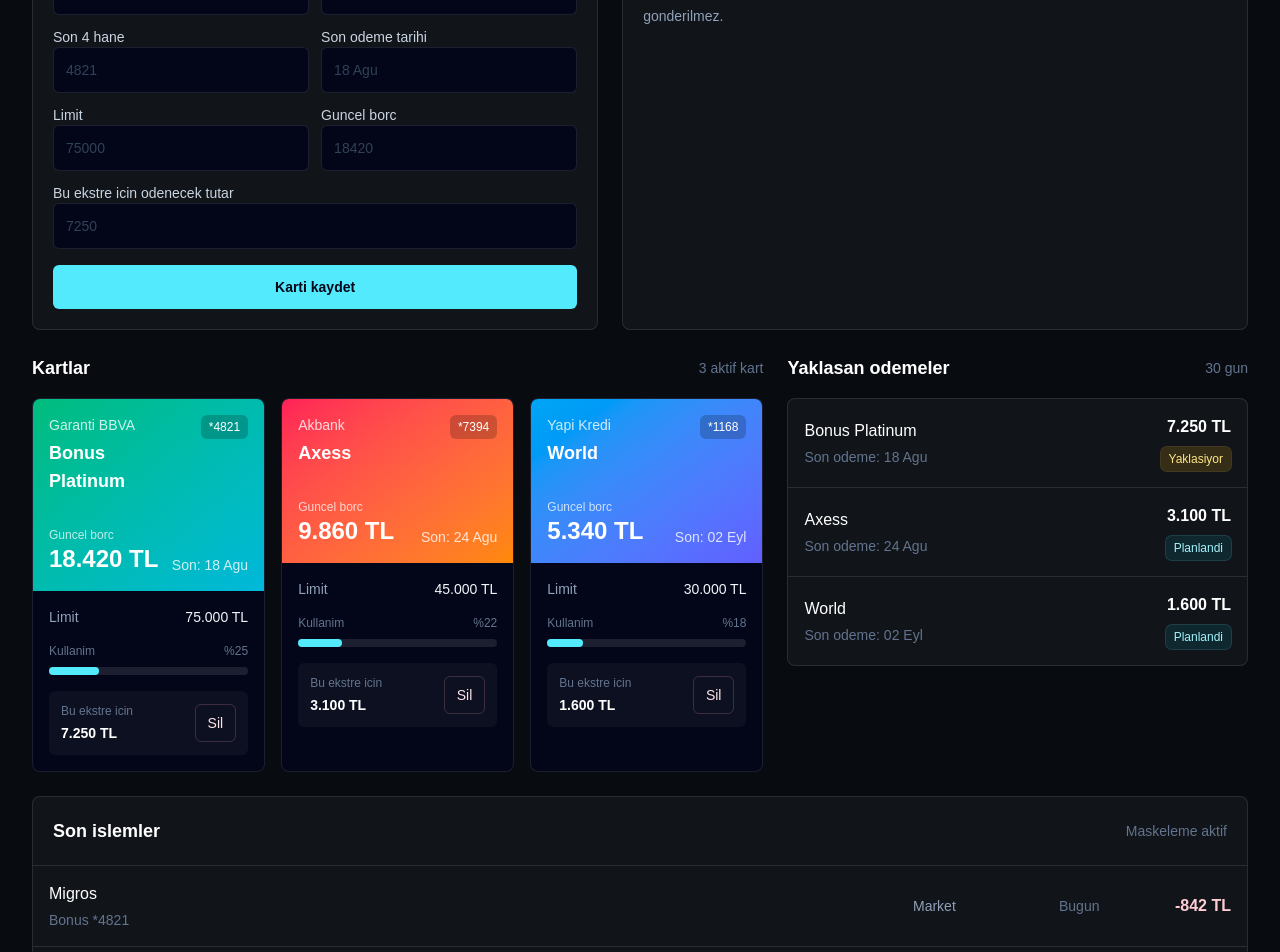
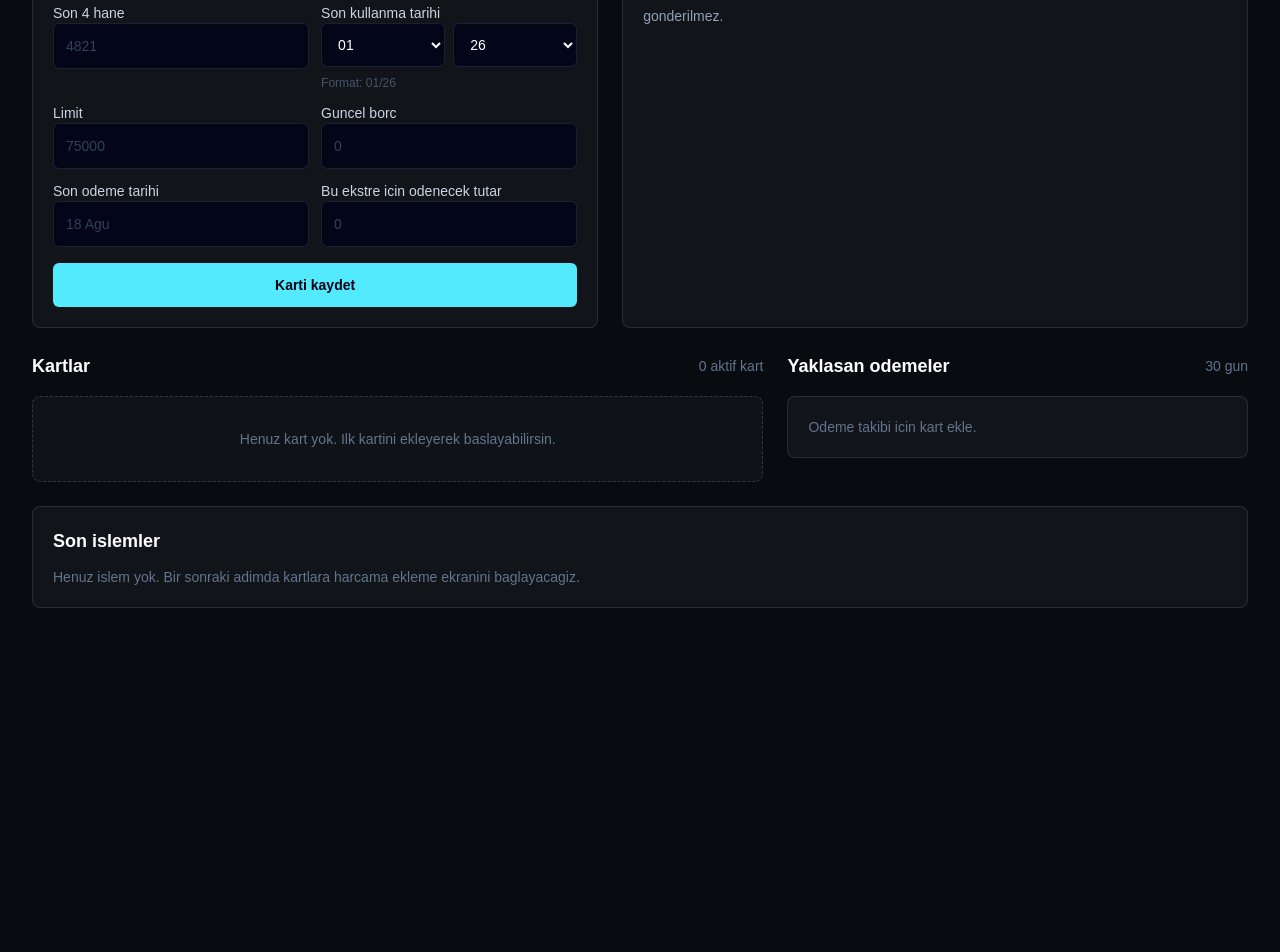
Before and after one commit to muratmemil/kartv1, a Next.js app: page / in a window 1280 px wide. Shown: the part 500-1452 px from the top of the page. After the commit the page ends 1128 px from the top, so only its background shows below. Built offline with nearby package versions, Linux system fonts and the light colour scheme.

Commit message:
Fix card entry flow

```diff
--- a/app/page.tsx
+++ b/app/page.tsx
@@ -7,6 +7,7 @@
   bank: string;
   name: string;
   last4: string;
+  expiryDate: string;
   color: string;
   debt: number;
   limit: number;
@@ -18,6 +19,8 @@
   bank: string;
   name: string;
   last4: string;
+  expiryMonth: string;
+  expiryYear: string;
   debt: string;
   limit: string;
   dueDate: string;
@@ -32,15 +35,7 @@
   status: "Yaklasiyor" | "Planlandi" | "Odendi";
 };
 
-type Transaction = {
-  merchant: string;
-  card: string;
-  date: string;
-  amount: string;
-  category: string;
-};
-
-const storageKey = "kart-takip:v0.2:cards";
+const storageKey = "kart-takip:v0.3:cards";
 
 const colorOptions = [
   "from-emerald-500 to-cyan-500",
@@ -49,58 +44,20 @@
   "from-violet-500 to-fuchsia-500",
 ];
 
-const initialCards: Card[] = [
-  {
-    id: "bonus-4821",
-    bank: "Garanti BBVA",
-    name: "Bonus Platinum",
-    last4: "4821",
-    color: colorOptions[0],
-    debt: 18420,
-    limit: 75000,
-    dueDate: "18 Agu",
-    dueAmount: 7250,
-  },
-  {
-    id: "axess-7394",
-    bank: "Akbank",
-    name: "Axess",
-    last4: "7394",
-    color: colorOptions[1],
-    debt: 9860,
-    limit: 45000,
-    dueDate: "24 Agu",
-    dueAmount: 3100,
-  },
-  {
-    id: "world-1168",
-    bank: "Yapi Kredi",
-    name: "World",
-    last4: "1168",
-    color: colorOptions[2],
-    debt: 5340,
-    limit: 30000,
-    dueDate: "02 Eyl",
-    dueAmount: 1600,
-  },
-];
+const months = Array.from({ length: 12 }, (_, index) => String(index + 1).padStart(2, "0"));
+const years = Array.from({ length: 12 }, (_, index) => String(new Date().getFullYear() + index).slice(-2));
 
 const emptyForm: CardForm = {
   bank: "",
   name: "",
   last4: "",
+  expiryMonth: "01",
+  expiryYear: years[0] ?? "26",
   debt: "",
   limit: "",
   dueDate: "",
   dueAmount: "",
 };
-
-const transactions: Transaction[] = [
-  { merchant: "Migros", card: "Bonus *4821", date: "Bugun", amount: "-842 TL", category: "Market" },
-  { merchant: "Shell", card: "Axess *7394", date: "Dun", amount: "-1.250 TL", category: "Ulasim" },
-  { merchant: "Netflix", card: "World *1168", date: "08 Agu", amount: "-229 TL", category: "Abonelik" },
-  { merchant: "Hepsiburada", card: "Bonus *4821", date: "06 Agu", amount: "-2.480 TL", category: "Alisveris" },
-];
 
 const statusStyles: Record<Payment["status"], string> = {
   Yaklasiyor: "bg-amber-400/15 text-amber-200 ring-amber-300/20",
@@ -130,55 +87,69 @@
 }
 
 function makePayments(cards: Card[]): Payment[] {
-  return cards.map((card, index) => ({
+  return cards
+    .filter((card) => card.dueDate || card.dueAmount > 0)
+    .map((card, index) => ({
       id: card.id,
       card: card.name,
-    date: card.dueDate,
+      date: card.dueDate || "Tarih yok",
       amount: card.dueAmount,
       status: index === 0 ? "Yaklasiyor" : "Planlandi",
     }));
 }
 
-function safeCardFromUnknown(card: Card) {
+function safeCardFromUnknown(card: Partial<Card>) {
+  const last4 = String(card.last4 ?? "").replace(/\D/g, "").slice(-4);
+  const expiryDate = /^\d{2}\/\d{2}$/.test(String(card.expiryDate ?? "")) ? String(card.expiryDate) : "01/26";
+
   return {
-    id: String(card.id),
-    bank: String(card.bank),
-    name: String(card.name),
-    last4: String(card.last4).replace(/\D/g, "").slice(-4),
-    color: colorOptions.includes(card.color) ? card.color : colorOptions[0],
+    id: String(card.id ?? crypto.randomUUID()),
+    bank: String(card.bank ?? ""),
+    name: String(card.name ?? ""),
+    last4,
+    expiryDate,
+    color: colorOptions.includes(String(card.color)) ? String(card.color) : colorOptions[0],
     debt: Number(card.debt) || 0,
     limit: Number(card.limit) || 0,
-    dueDate: String(card.dueDate),
+    dueDate: String(card.dueDate ?? ""),
     dueAmount: Number(card.dueAmount) || 0,
   };
 }
 
-function getStoredCards() {
-  if (typeof window === "undefined") {
-    return initialCards;
-  }
-
+function readStoredCards() {
   try {
     const storedCards = window.localStorage.getItem(storageKey);
     if (!storedCards) {
-      return initialCards;
+      return [];
     }
 
-    const parsed = JSON.parse(storedCards) as Card[];
-    return parsed.map(safeCardFromUnknown).filter((card) => card.last4.length === 4);
+    const parsed = JSON.parse(storedCards) as Partial<Card>[];
+    return parsed
+      .map(safeCardFromUnknown)
+      .filter((card) => card.bank && card.name && card.last4.length === 4 && card.limit > 0);
   } catch {
-    return initialCards;
+    return [];
   }
 }
 
 export default function Home() {
-  const [cards, setCards] = useState<Card[]>(getStoredCards);
+  const [cards, setCards] = useState<Card[]>([]);
   const [form, setForm] = useState<CardForm>(emptyForm);
   const [formError, setFormError] = useState("");
+  const [isReady, setIsReady] = useState(false);
 
   useEffect(() => {
+    window.setTimeout(() => {
+      setCards(readStoredCards());
+      setIsReady(true);
+    }, 0);
+  }, []);
+
+  useEffect(() => {
+    if (isReady) {
       window.localStorage.setItem(storageKey, JSON.stringify(cards));
-  }, [cards]);
+    }
+  }, [cards, isReady]);
 
   const totals = useMemo(() => {
     const totalDebt = cards.reduce((sum, card) => sum + card.debt, 0);
@@ -202,6 +173,7 @@
   function updateForm(field: keyof CardForm, value: string) {
     const safeValue = field === "last4" ? value.replace(/\D/g, "").slice(0, 4) : value;
     setForm((current) => ({ ...current, [field]: safeValue }));
+    setFormError("");
   }
 
   function addCard(event: FormEvent<HTMLFormElement>) {
@@ -210,21 +182,38 @@
     const bank = form.bank.trim();
     const name = form.name.trim();
     const last4 = form.last4.trim();
+    const expiryDate = `${form.expiryMonth}/${form.expiryYear}`;
     const dueDate = form.dueDate.trim();
     const debt = parseMoney(form.debt);
     const limit = parseMoney(form.limit);
     const dueAmount = parseMoney(form.dueAmount);
 
-    if (!bank || !name || !dueDate || last4.length !== 4 || limit <= 0) {
-      setFormError("Banka, kart adi, son 4 hane, limit ve son odeme tarihi zorunlu.");
+    if (!bank) {
+      setFormError("Banka adi gerekli.");
+      return;
+    }
+
+    if (!name) {
+      setFormError("Kart adi gerekli.");
+      return;
+    }
+
+    if (last4.length !== 4) {
+      setFormError("Son 4 hane tam olarak 4 rakam olmali.");
+      return;
+    }
+
+    if (limit <= 0) {
+      setFormError("Limit 0'dan buyuk olmali.");
       return;
     }
 
     const nextCard: Card = {
-      id: `${name.toLowerCase().replace(/[^a-z0-9]+/g, "-")}-${last4}-${Date.now()}`,
+      id: `${last4}-${Date.now()}`,
       bank,
       name,
       last4,
+      expiryDate,
       color: colorOptions[cards.length % colorOptions.length],
       debt,
       limit,
@@ -241,10 +230,11 @@
     setCards((current) => current.filter((card) => card.id !== cardId));
   }
 
-  function resetDemoData() {
-    setCards(initialCards);
+  function clearCards() {
+    setCards([]);
     setForm(emptyForm);
     setFormError("");
+    window.localStorage.removeItem(storageKey);
   }
 
   return (
@@ -252,12 +242,12 @@
       <div className="mx-auto flex w-full max-w-7xl flex-col gap-6 px-4 py-5 sm:px-6 lg:px-8">
         <header className="flex flex-col gap-4 border-b border-white/10 pb-5 md:flex-row md:items-end md:justify-between">
           <div>
-            <p className="text-sm font-medium text-cyan-200">Cuzdan v0.2</p>
+            <p className="text-sm font-medium text-cyan-200">Cuzdan v0.3</p>
             <h1 className="mt-2 text-3xl font-semibold tracking-normal text-white sm:text-4xl">
               Kart takip paneli
             </h1>
             <p className="mt-3 max-w-2xl text-sm leading-6 text-slate-400">
-              Kart borclari, son odemeler ve yaklasan ekstre tarihleri tek ekranda. Kartlar bu cihazdaki tarayici hafizasinda saklanir.
+              Temiz sistem: kartlari kendin eklersin, bilgiler bu cihazdaki tarayici hafizasinda saklanir.
             </p>
           </div>
           <div className="flex flex-wrap gap-2 text-sm">
@@ -287,8 +277,8 @@
                 <h2 className="text-lg font-semibold text-white">Kart ekle</h2>
                 <p className="mt-1 text-sm text-slate-500">Yalnizca takip icin gereken guvenli bilgiler.</p>
               </div>
-              <button type="button" onClick={resetDemoData} className="rounded-md border border-white/10 px-3 py-2 text-sm text-slate-300 transition hover:bg-white/10">
-                Ornek veriye don
+              <button type="button" onClick={clearCards} className="rounded-md border border-white/10 px-3 py-2 text-sm text-slate-300 transition hover:bg-white/10">
+                Tum kartlari temizle
               </button>
             </div>
 
@@ -305,21 +295,33 @@
                 <span>Son 4 hane</span>
                 <input value={form.last4} onChange={(event) => updateForm("last4", event.target.value)} inputMode="numeric" maxLength={4} placeholder="4821" className="w-full rounded-md border border-white/10 bg-slate-950 px-3 py-3 text-white outline-none transition placeholder:text-slate-700 focus:border-cyan-300/60" />
               </label>
-              <label className="space-y-2 text-sm text-slate-300">
-                <span>Son odeme tarihi</span>
-                <input value={form.dueDate} onChange={(event) => updateForm("dueDate", event.target.value)} placeholder="18 Agu" className="w-full rounded-md border border-white/10 bg-slate-950 px-3 py-3 text-white outline-none transition placeholder:text-slate-700 focus:border-cyan-300/60" />
-              </label>
+              <div className="space-y-2 text-sm text-slate-300">
+                <span>Son kullanma tarihi</span>
+                <div className="grid grid-cols-2 gap-2">
+                  <select value={form.expiryMonth} onChange={(event) => updateForm("expiryMonth", event.target.value)} className="w-full rounded-md border border-white/10 bg-slate-950 px-3 py-3 text-white outline-none transition focus:border-cyan-300/60">
+                    {months.map((month) => <option key={month} value={month}>{month}</option>)}
+                  </select>
+                  <select value={form.expiryYear} onChange={(event) => updateForm("expiryYear", event.target.value)} className="w-full rounded-md border border-white/10 bg-slate-950 px-3 py-3 text-white outline-none transition focus:border-cyan-300/60">
+                    {years.map((year) => <option key={year} value={year}>{year}</option>)}
+                  </select>
+                </div>
+                <p className="text-xs text-slate-600">Format: {form.expiryMonth}/{form.expiryYear}</p>
+              </div>
               <label className="space-y-2 text-sm text-slate-300">
                 <span>Limit</span>
                 <input value={form.limit} onChange={(event) => updateForm("limit", event.target.value)} inputMode="decimal" placeholder="75000" className="w-full rounded-md border border-white/10 bg-slate-950 px-3 py-3 text-white outline-none transition placeholder:text-slate-700 focus:border-cyan-300/60" />
               </label>
               <label className="space-y-2 text-sm text-slate-300">
                 <span>Guncel borc</span>
-                <input value={form.debt} onChange={(event) => updateForm("debt", event.target.value)} inputMode="decimal" placeholder="18420" className="w-full rounded-md border border-white/10 bg-slate-950 px-3 py-3 text-white outline-none transition placeholder:text-slate-700 focus:border-cyan-300/60" />
+                <input value={form.debt} onChange={(event) => updateForm("debt", event.target.value)} inputMode="decimal" placeholder="0" className="w-full rounded-md border border-white/10 bg-slate-950 px-3 py-3 text-white outline-none transition placeholder:text-slate-700 focus:border-cyan-300/60" />
               </label>
-              <label className="space-y-2 text-sm text-slate-300 sm:col-span-2">
+              <label className="space-y-2 text-sm text-slate-300">
+                <span>Son odeme tarihi</span>
+                <input value={form.dueDate} onChange={(event) => updateForm("dueDate", event.target.value)} placeholder="18 Agu" className="w-full rounded-md border border-white/10 bg-slate-950 px-3 py-3 text-white outline-none transition placeholder:text-slate-700 focus:border-cyan-300/60" />
+              </label>
+              <label className="space-y-2 text-sm text-slate-300">
                 <span>Bu ekstre icin odenecek tutar</span>
-                <input value={form.dueAmount} onChange={(event) => updateForm("dueAmount", event.target.value)} inputMode="decimal" placeholder="7250" className="w-full rounded-md border border-white/10 bg-slate-950 px-3 py-3 text-white outline-none transition placeholder:text-slate-700 focus:border-cyan-300/60" />
+                <input value={form.dueAmount} onChange={(event) => updateForm("dueAmount", event.target.value)} inputMode="decimal" placeholder="0" className="w-full rounded-md border border-white/10 bg-slate-950 px-3 py-3 text-white outline-none transition placeholder:text-slate-700 focus:border-cyan-300/60" />
               </label>
             </div>
 
@@ -334,7 +336,7 @@
             <h2 className="text-lg font-semibold text-white">Guvenlik modeli</h2>
             <div className="mt-4 space-y-3 text-sm leading-6 text-slate-400">
               <p>Uygulama banka sifresi, PIN veya CVV istemez ve saklamaz.</p>
-              <p>Kart kimligi icin yalnizca banka adi, kart adi ve son dort hane kullanilir.</p>
+              <p>Kart kimligi icin yalnizca banka adi, kart adi, son dort hane ve son kullanma ay/yil bilgisi kullanilir.</p>
               <p>Kayitlar simdilik sadece bu tarayicinin localStorage alaninda tutulur; cihaz disina otomatik gonderilmez.</p>
             </div>
           </aside>
@@ -366,7 +368,7 @@
                             <p className="text-xs text-white/75">Guncel borc</p>
                             <p className="text-2xl font-semibold">{formatCurrency(card.debt)}</p>
                           </div>
-                          <p className="text-sm text-white/80">Son: {card.dueDate}</p>
+                          <p className="text-sm text-white/80">SKT: {card.expiryDate}</p>
                         </div>
                       </div>
                       <div className="space-y-4 p-4">
@@ -430,24 +432,9 @@
           </aside>
         </section>
 
-        <section className="rounded-lg border border-white/10 bg-white/[0.04]">
-          <div className="flex items-center justify-between gap-4 border-b border-white/10 p-5">
+        <section className="rounded-lg border border-white/10 bg-white/[0.04] p-5">
           <h2 className="text-lg font-semibold text-white">Son islemler</h2>
-            <p className="text-sm text-slate-500">Maskeleme aktif</p>
-          </div>
-          <div className="divide-y divide-white/10">
-            {transactions.map((transaction) => (
-              <div key={`${transaction.merchant}-${transaction.date}`} className="grid grid-cols-[1fr_auto] gap-4 p-4 sm:grid-cols-[1fr_130px_100px_auto] sm:items-center">
-                <div>
-                  <p className="font-medium text-white">{transaction.merchant}</p>
-                  <p className="mt-1 text-sm text-slate-500">{transaction.card}</p>
-                </div>
-                <p className="hidden text-sm text-slate-400 sm:block">{transaction.category}</p>
-                <p className="hidden text-sm text-slate-500 sm:block">{transaction.date}</p>
-                <p className="font-semibold text-rose-200">{transaction.amount}</p>
-              </div>
-            ))}
-          </div>
+          <p className="mt-3 text-sm text-slate-500">Henuz islem yok. Bir sonraki adimda kartlara harcama ekleme ekranini baglayacagiz.</p>
         </section>
       </div>
     </main>
```
Lines whose indentation alone changed are shown as unchanged.
